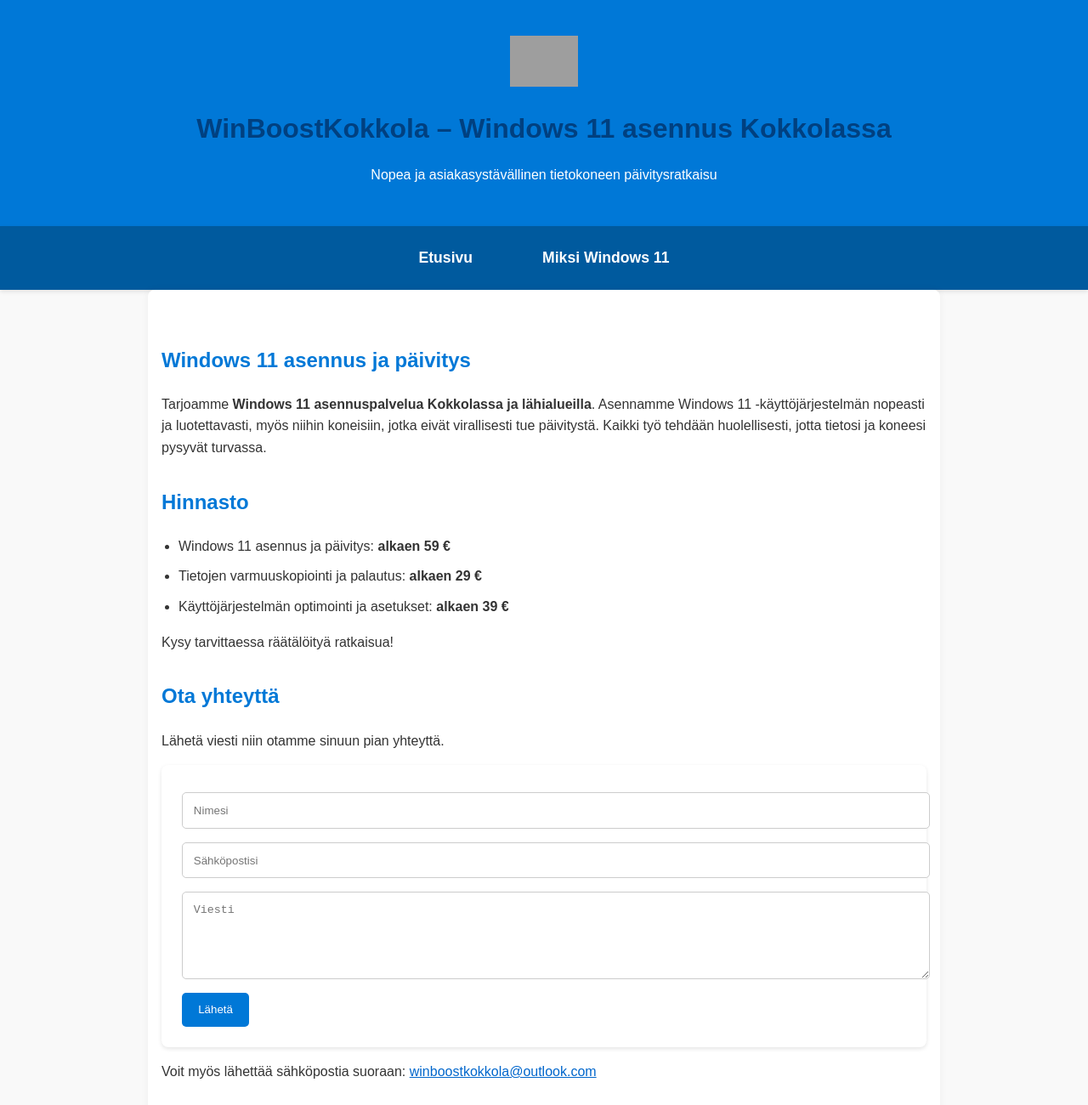
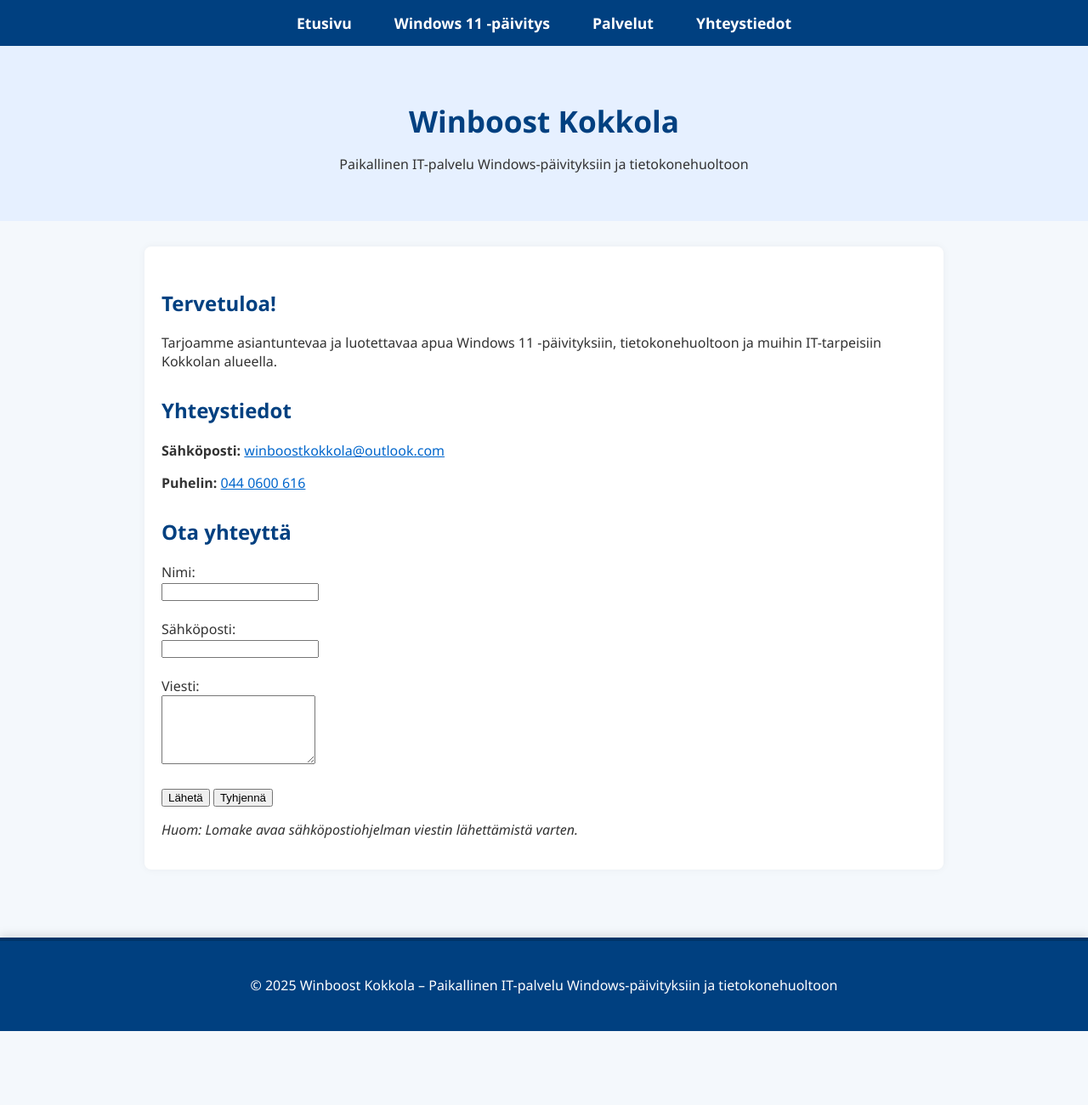
Before and after one commit to Pira85/winboostkokkola-site, a plain HTML site: page index.html in a window 1280 px wide. Shown: the top 1300 px of the page at 85% size. After the commit the page ends 1213 px from the top, so only its background shows below. Drawn offline with Linux system fonts and the light colour scheme; grey boxes are pictures that could not be loaded.

Commit message:
Update index.html

```diff
--- a/index.html
+++ b/index.html
@@ -2,129 +2,57 @@
 <html lang="fi">
 <head>
   <meta charset="UTF-8">
-  <meta name="viewport" content="width=device-width, initial-scale=1.0">
-  <title>WinBoostKokkola – Windows 11 asennus ja päivitys Kokkolassa</title>
+  <title>Winboost Kokkola</title>
+  <meta name="viewport" content="width=device-width, initial-scale=1">
   <link rel="stylesheet" href="styles.css">
-  <meta name="description" content="WinBoostKokkola tarjoaa Windows 11 asennuspalvelua ja tietokoneen päivitystä Kokkolassa ja lähialueilla. Nopeasti, luotettavasti ja asiakasystävällisesti.">
-  <meta name="keywords" content="Windows 11 asennus Kokkola, Windows päivitys Kokkola, tietokonehuolto Kokkola, WinBoostKokkola, Windows 11 asentaminen, tietokoneen päivitys, Windows 11 päivitys">
-  <meta name="author" content="WinBoostKokkola">
-</header>
-
-
-  <style>
-    body {
-      font-family: Arial, sans-serif;
-      margin: 0;
-      padding: 0;
-      line-height: 1.6;
-      background: #f9f9f9;
-      color: #333;
-    }
-    header {
-      background: #0078d7;
-      color: white;
-      text-align: center;
-      padding: 2rem 1rem;
-    }
-    header img {
-      width: 80px;
-      margin-bottom: 1rem;
-    }
-    header h1 {
-      margin: 0;
-      font-size: 2rem;
-    }
-    nav {
-      background: #005a9e;
-      text-align: center;
-      padding: 0.5rem;
-    }
-    nav a {
-      color: white;
-      margin: 0 1rem;
-      text-decoration: none;
-    }
-    main {
-      max-width: 900px;
-      margin: auto;
-      padding: 2rem 1rem;
-    }
-    h2 {
-      color: #0078d7;
-      margin-top: 2rem;
-    }
-    form {
-      background: #fff;
-      padding: 1.5rem;
-      border-radius: 8px;
-      box-shadow: 0 2px 5px rgba(0,0,0,0.1);
-      margin-top: 1rem;
-    }
-    form input, form textarea {
-      width: 100%;
-      padding: 0.8rem;
-      margin: 0.5rem 0;
-      border: 1px solid #ccc;
-      border-radius: 5px;
-    }
-    form button {
-      background: #0078d7;
-      color: white;
-      padding: 0.8rem 1.2rem;
-      border: none;
-      border-radius: 5px;
-      cursor: pointer;
-    }
-    footer {
-      text-align: center;
-      padding: 1rem;
-      background: #eee;
-      margin-top: 2rem;
-    }
-  </style>
 </head>
 <body>
-  <header>
-    <img src="https://upload.wikimedia.org/wikipedia/commons/5/5f/Windows_logo_-_2021.svg" alt="Windows 11 logo">
-    <h1>WinBoostKokkola – Windows 11 asennus Kokkolassa</h1>
-    <p>Nopea ja asiakasystävällinen tietokoneen päivitysratkaisu</p>
-  </header>
 
   <nav>
-  <ul class="navbar">
+    <ul>
       <li><a href="index.html">Etusivu</a></li>
-    <li><a href="windows11.html" target="_blank" rel="noopener">Miksi Windows 11</a></li>
+      <li><a href="windows11.html" target="_blank" rel="noopener">Windows 11 -päivitys</a></li>
+      <li><a href="palvelut.html">Palvelut</a></li>
+      <li><a href="yhteystiedot.html">Yhteystiedot</a></li>
     </ul>
   </nav>
 
+  <header>
+    <h1>Winboost Kokkola</h1>
+    <p>Paikallinen IT-palvelu Windows-päivityksiin ja tietokonehuoltoon</p>
+  </header>
+
   <main>
-    <section id="palvelut">
-      <h2>Windows 11 asennus ja päivitys</h2>
-      <p>Tarjoamme <strong>Windows 11 asennuspalvelua Kokkolassa ja lähialueilla</strong>. Asennamme Windows 11 -käyttöjärjestelmän nopeasti ja luotettavasti, myös niihin koneisiin, jotka eivät virallisesti tue päivitystä. Kaikki työ tehdään huolellisesti, jotta tietosi ja koneesi pysyvät turvassa.</p>
+    <section>
+      <h2>Tervetuloa!</h2>
+      <p>Tarjoamme asiantuntevaa ja luotettavaa apua Windows 11 -päivityksiin, tietokonehuoltoon ja muihin IT-tarpeisiin Kokkolan alueella.</p>
     </section>
 
-    <section id="hinnasto">
-      <h2>Hinnasto</h2>
-      <ul>
-        <li>Windows 11 asennus ja päivitys: <strong>alkaen 59 €</strong></li>
-        <li>Tietojen varmuuskopiointi ja palautus: <strong>alkaen 29 €</strong></li>
-        <li>Käyttöjärjestelmän optimointi ja asetukset: <strong>alkaen 39 €</strong></li>
-      </ul>
-      <p>Kysy tarvittaessa räätälöityä ratkaisua!</p>
+    <section>
+      <h2>Yhteystiedot</h2>
+      <p><strong>Sähköposti:</strong> <a href="mailto:winboostkokkola@outlook.com">winboostkokkola@outlook.com</a></p>
+      <p><strong>Puhelin:</strong> <a href="tel:0440600616">044 0600 616</a></p>
     </section>
 
-    <section id="yhteys">
+    <section>
       <h2>Ota yhteyttä</h2>
-      <p>Lähetä viesti niin otamme sinuun pian yhteyttä.</p>
-      <form action="https://formspree.io/f/your-form-id" method="POST">
-        <input type="text" name="name" placeholder="Nimesi" required>
-        <input type="email" name="email" placeholder="Sähköpostisi" required>
-        <textarea name="message" rows="5" placeholder="Viesti" required></textarea>
-        <button type="submit">Lähetä</button>
+      <form action="mailto:winboostkokkola@outlook.com" method="post" enctype="text/plain">
+        <label for="name">Nimi:</label><br>
+        <input type="text" id="name" name="name" required><br><br>
+
+        <label for="email">Sähköposti:</label><br>
+        <input type="email" id="email" name="email" required><br><br>
+
+        <label for="message">Viesti:</label><br>
+        <textarea id="message" name="message" rows="5" required></textarea><br><br>
+
+        <input type="submit" value="Lähetä">
+        <input type="reset" value="Tyhjennä">
       </form>
-      <p>Voit myös lähettää sähköpostia suoraan: <a href="mailto:winboostkokkola@outlook.com">winboostkokkola@outlook.com</a></p>
+      <p><em>Huom: Lomake avaa sähköpostiohjelman viestin lähettämistä varten.</em></p>
     </section>
   </main>
+
   <footer>
     <p>&copy; 2025 Winboost Kokkola – Paikallinen IT-palvelu Windows-päivityksiin ja tietokonehuoltoon</p>
   </footer>
```
Lines whose indentation alone changed are shown as unchanged.
